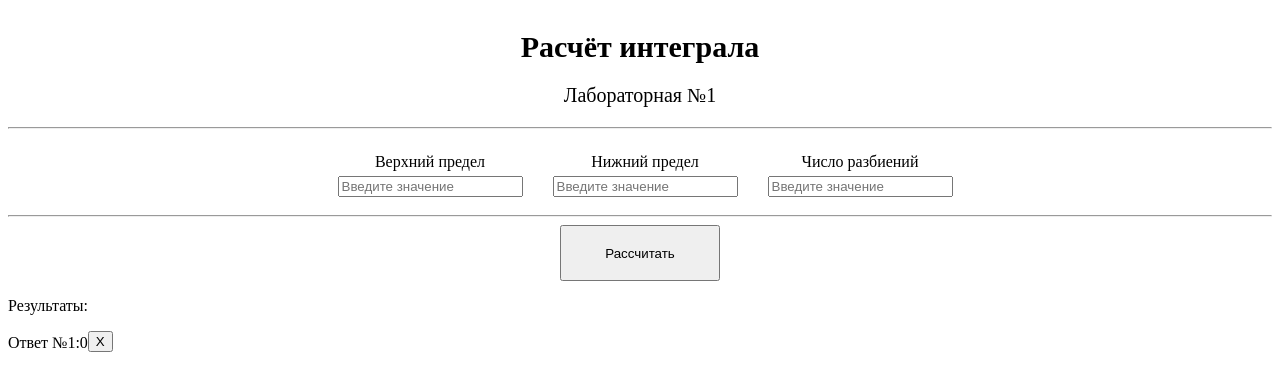
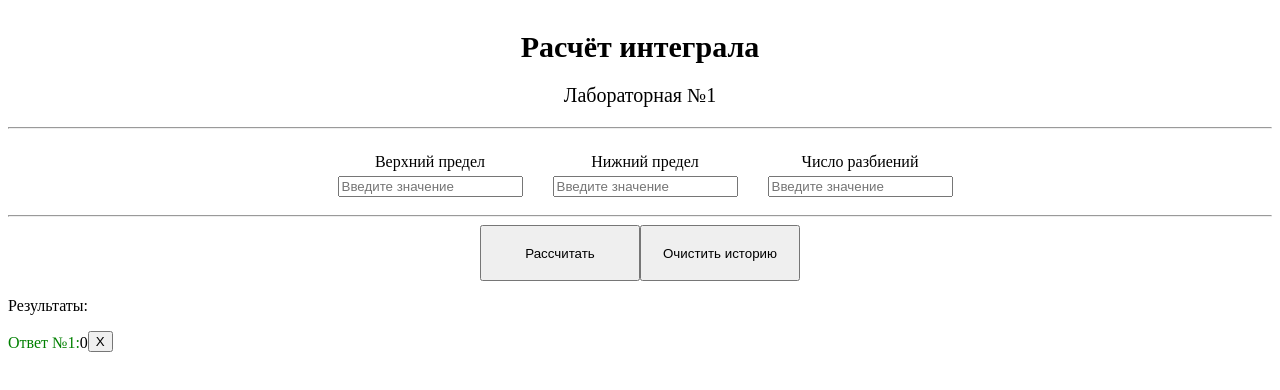
Before and after one commit to egasvegas1109/react-integral, a React (Create React App) app: page / in a window 1280 px wide. Both pictures are taken after a click on the button "Рассчитать". Shown: the top 390 px of the page. Built offline with nearby package versions, Linux system fonts and the light colour scheme.

Commit message:
сдал 1 лабу

```diff
--- a/src/App.js
+++ b/src/App.js
@@ -15,6 +15,7 @@ export default class App extends React.Component {
     this.lower = this.lower.bind(this);
     this.step = this.step.bind(this);
     this.decision = this.decision.bind(this);
+    this.deleteAllHandler = this.deleteAllHandler.bind(this);
   }
 
 
@@ -22,7 +23,15 @@ export default class App extends React.Component {
     let answerList = this.state.AnswerList;
     answerList.splice(index,1);//удаляем элемент массива
     this.setState({AnswerList:answerList});//заменяем старый массив на новый
-    console.log("123")
+    console.log("index = " + index)
+  }
+
+  deleteAllHandler()
+  {
+    let answerList = this.state.AnswerList;
+    answerList.splice(0, answerList.length);//удаляем элемент массива
+    this.setState({AnswerList:answerList});//заменяем старый массив на новый
+    console.log("delete all");
   }
 
   upper(e) {
@@ -75,7 +84,7 @@ export default class App extends React.Component {
         return (
           <AnswerItem
             answer={currElement.answer}
-            face="bold"
+            color="green"
             index={index + 1}
             key={index}
             onClick={this.deleteHandler.bind(this, index)}
@@ -114,6 +123,7 @@ export default class App extends React.Component {
 
         <div className="integral">
           <button onClick={this.decision}>Рассчитать</button>
+          <button onClick={this.deleteAllHandler}>Очистить историю</button>
         </div>
 
         <div className="logs">
--- a/src/App.scss
+++ b/src/App.scss
@@ -30,6 +30,9 @@ header {
 
 .integral {
   text-align: center;
+  display: flex;
+  align-items: center;
+  justify-content: center;
   button{
     height: 7vh;
     width: 20vh;
--- a/src/components/AnswerItem/AnswerItem.js
+++ b/src/components/AnswerItem/AnswerItem.js
@@ -8,7 +8,7 @@ class AnswerItem extends React.Component  {
   render() {
     return (
       <div className="answer">
-        <font face={this.props.face}> Ответ №{this.props.index}: </font>
+        <font color={this.props.color}> Ответ №{this.props.index}: </font>
         <p> {this.props.answer}</p>
         <button onClick={this.props.onClick}>X</button>
       </div>
```
